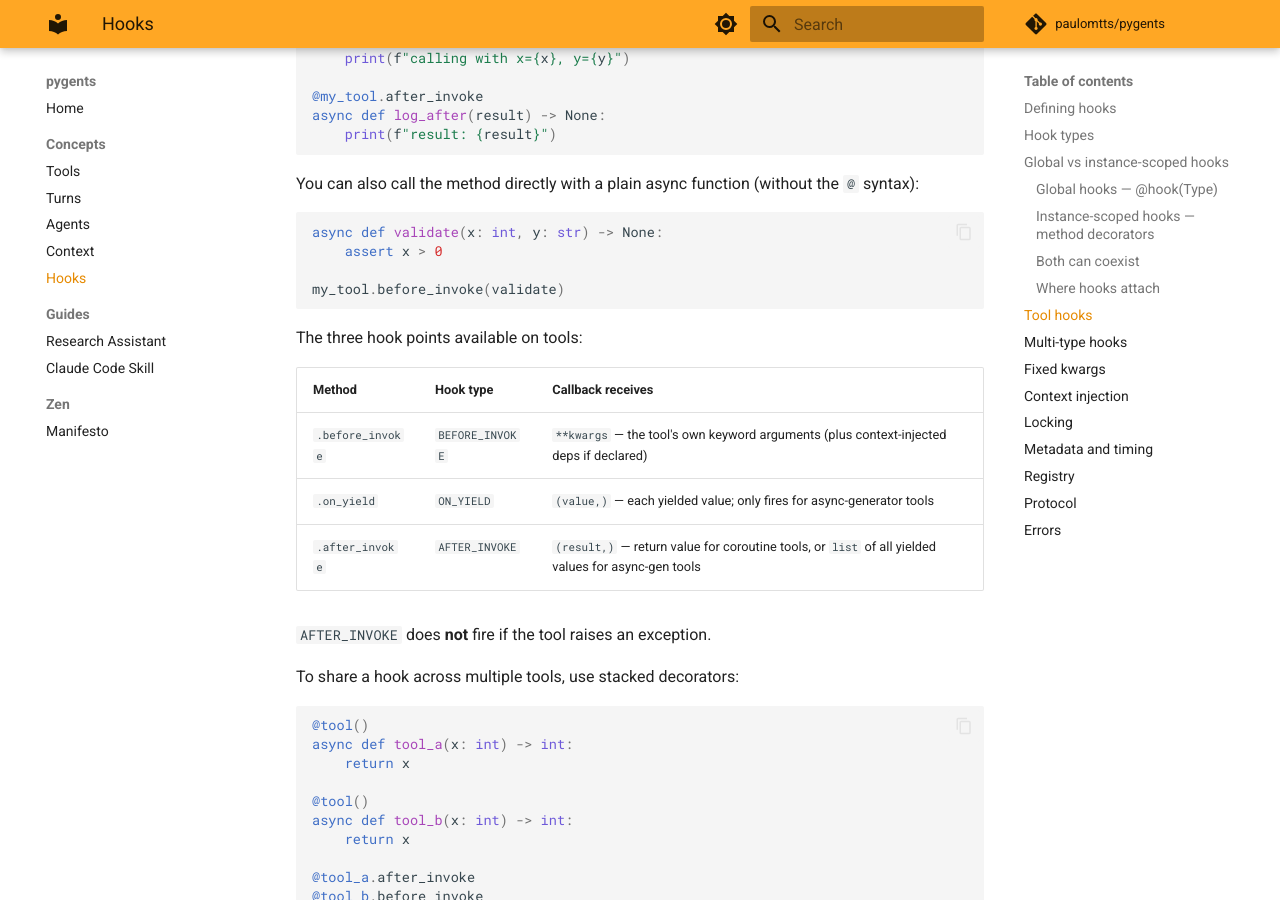
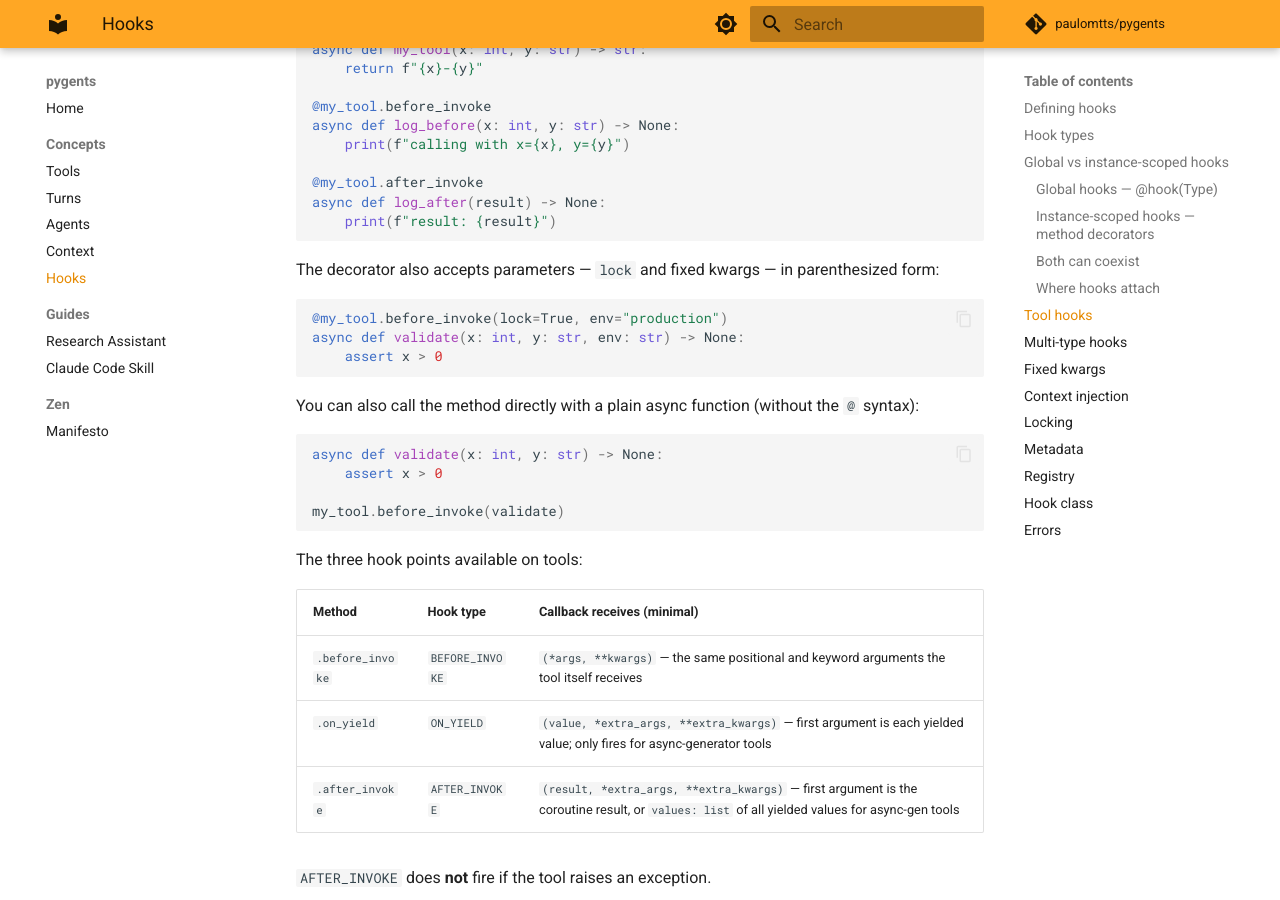
Before and after one commit to paulomtts/pygents, an MkDocs documentation site: the page built from docs/concepts/hooks.md, in a window 1280 px wide and 900 px high, scrolled down 6170 px. Built offline with MkDocs 1.6.1 and Material for MkDocs 9.7.7, drawn with Linux system fonts in a browser that asks for light colours; comment, search, counter and statistics services are not loaded; some of the changed text lies outside the part shown.

Commit message:
docs(hooks): fix inaccuracies in hooks.md
- Remove incorrect "(after lock acquired)" from BEFORE_RUN description
- Split Tool row in "Where hooks attach" table: coroutine vs async-gen
  (only async-gen tools have .on_yield)
- Add parameterized method decorator example (@my_tool.before_invoke(lock=True))
- Correct "Metadata and timing" section: HookMetadata only has name and
  description; remove nonexistent start_time/end_time fields and example
- Rename "Protocol" section to "Hook class" and correct class Hook(Protocol)
  to class Hook (Hook is a concrete class, not a Protocol)

Co-Authored-By: Claude Sonnet 4.6 <noreply@anthropic.com>

````diff
--- a/docs/concepts/hooks.md
+++ b/docs/concepts/hooks.md
@@ -67,11 +67,11 @@ Hooks are registered in `HookRegistry` at decoration time. The function name is
 
 **Tool** — during tool invocation (see [Tool hooks](#tool-hooks)):
 
-| Hook | When | Args |
-|------|------|------|
-| `BEFORE_INVOKE` | About to call the tool | `(**kwargs)` — same kwargs as the tool's own signature |
-| `ON_YIELD` | Each yielded value (async generator tools only) | `(value)` |
-| `AFTER_INVOKE` | After tool returns or finishes yielding | `(result)` — return value for coroutine tools; `list` of all yielded values for async-gen tools |
+| Hook | When | Args (minimal payload) |
+|------|------|------------------------|
+| `BEFORE_INVOKE` | About to call the tool | `(*args, **kwargs)` — same args/kwargs as the tool itself |
+| `ON_YIELD` | Each yielded value (async generator tools only) | `(value, ...)` — first argument is the yielded value; hooks may accept additional parameters |
+| `AFTER_INVOKE` | After tool returns or finishes yielding | `(result, ...)` — first argument is the coroutine result; for async-gen tools it is `values: list` of all yielded values; hooks may accept additional parameters |
 
 **ContextQueue** — during append and clear (see [ContextQueue](context.md#hooks)):
 
@@ -171,7 +171,8 @@ async def instance_before(**kwargs):
 
 | Object | Instance-scoped | Global equivalent |
 |--------|----------------|-------------------|
-| Tool | `@my_tool.before_invoke`, `.on_yield`, `.after_invoke` | `@hook(ToolHook.*)` |
+| Tool (coroutine) | `@my_tool.before_invoke`, `.after_invoke` | `@hook(ToolHook.*)` |
+| Tool (async gen) | `@my_tool.before_invoke`, `.on_yield`, `.after_invoke` | `@hook(ToolHook.*)` |
 | Turn | `@turn.before_run`, `.after_run`, `.on_timeout`, `.on_error`, `.on_complete` | `@hook(TurnHook.*)` |
 | Agent | `@agent.before_turn`, `.after_turn`, `.on_turn_value`, `.before_put`, `.after_put`, `.on_pause`, `.on_resume` | `@hook(AgentHook.*)` |
 | Agent (turn-scoped) | `@agent.on_error`, `.on_timeout`, `.on_complete` → stored in `agent.turn_hooks`, propagated to each turn | `@hook(TurnHook.*)` |
@@ -200,6 +201,14 @@ async def log_after(result) -> None:
     print(f"result: {result}")
 ```
 
+The decorator also accepts parameters — `lock` and fixed kwargs — in parenthesized form:
+
+```python
+@my_tool.before_invoke(lock=True, env="production")
+async def validate(x: int, y: str, env: str) -> None:
+    assert x > 0
+```
+
 You can also call the method directly with a plain async function (without the `@` syntax):
 
 ```python
@@ -211,11 +220,11 @@ my_tool.before_invoke(validate)
 
 The three hook points available on tools:
 
-| Method | Hook type | Callback receives |
-|--------|-----------|-------------------|
-| `.before_invoke` | `BEFORE_INVOKE` | `**kwargs` — the tool's own keyword arguments (plus context-injected deps if declared) |
-| `.on_yield` | `ON_YIELD` | `(value,)` — each yielded value; only fires for async-generator tools |
-| `.after_invoke` | `AFTER_INVOKE` | `(result,)` — return value for coroutine tools, or `list` of all yielded values for async-gen tools |
+| Method | Hook type | Callback receives (minimal) |
+|--------|-----------|-----------------------------|
+| `.before_invoke` | `BEFORE_INVOKE` | `(*args, **kwargs)` — the same positional and keyword arguments the tool itself receives |
+| `.on_yield` | `ON_YIELD` | `(value, *extra_args, **extra_kwargs)` — first argument is each yielded value; only fires for async-generator tools |
+| `.after_invoke` | `AFTER_INVOKE` | `(result, *extra_args, **extra_kwargs)` — first argument is the coroutine result, or `values: list` of all yielded values for async-gen tools |
 
 `AFTER_INVOKE` does **not** fire if the tool raises an exception.
 
@@ -271,9 +280,9 @@ from pygents import hook, ToolHook
 from pygents.context import ContextQueue
 
 @hook(ToolHook.AFTER_INVOKE)
-async def log_result(value, memory: ContextQueue | None = None):
+async def log_result(result: object, memory: ContextQueue | None = None):
     if memory is not None:
-        print(f"Result: {value}, context items: {len(memory)}")
+        print(f"Result: {result}, context items: {len(memory)}")
 ```
 
 ## Locking
@@ -287,9 +296,9 @@ async def write_log(turn, output):
         await f.write(f"{turn.tool.metadata.name}\n")
 ```
 
-## Metadata and timing
+## Metadata
 
-Each hook has a `metadata` attribute: `HookMetadata(name, description, start_time, end_time)`. The decorator sets `name` and `description` (docstring). `start_time` and `end_time` are set around each invocation.
+Each hook has a `metadata` attribute of type `HookMetadata(name, description)`. The decorator sets `name` from the function name and `description` from its docstring.
 
 ```python
 @hook(TurnHook.BEFORE_RUN)
@@ -297,10 +306,9 @@ async def timed(turn):
     """Logs turn start."""
     pass
 
-# after invocation
-timed.metadata.start_time  # datetime when wrapper entered
-timed.metadata.end_time    # datetime when wrapper exited
-timed.metadata.dict()      # ISO strings for serialization
+timed.metadata.name         # "timed"
+timed.metadata.description  # "Logs turn start."
+timed.metadata.dict()       # {"name": "timed", "description": "Logs turn start."}
 ```
 
 ## Registry
@@ -319,13 +327,13 @@ HookRegistry.clear()  # empty the registry (useful in tests)
 
 `get_by_type` is used internally: given a list of hooks (e.g. `turn.hooks`), it returns all hooks whose type matches, in the order they appear in the list. All matching hooks are called sequentially. You typically don't call it directly; you attach hooks to turns, agents, tools, or memory and the framework invokes them at each event.
 
-## Protocol
+## Hook class
 
-The `Hook` protocol defines the shape every decorated hook conforms to:
+`Hook` is a concrete class. Every decorated hook is an instance of it:
 
 ```python
-class Hook(Protocol):
-    metadata: HookMetadata          # name, description, start_time, end_time
+class Hook:
+    metadata: HookMetadata                        # name, description
     type: HookType | tuple[HookType, ...] | None
     fn: Callable[..., Awaitable[None]]
     lock: asyncio.Lock | None
````
Also changed, not shown: other parts of docs/concepts/hooks.md (+1 -1 lines).
